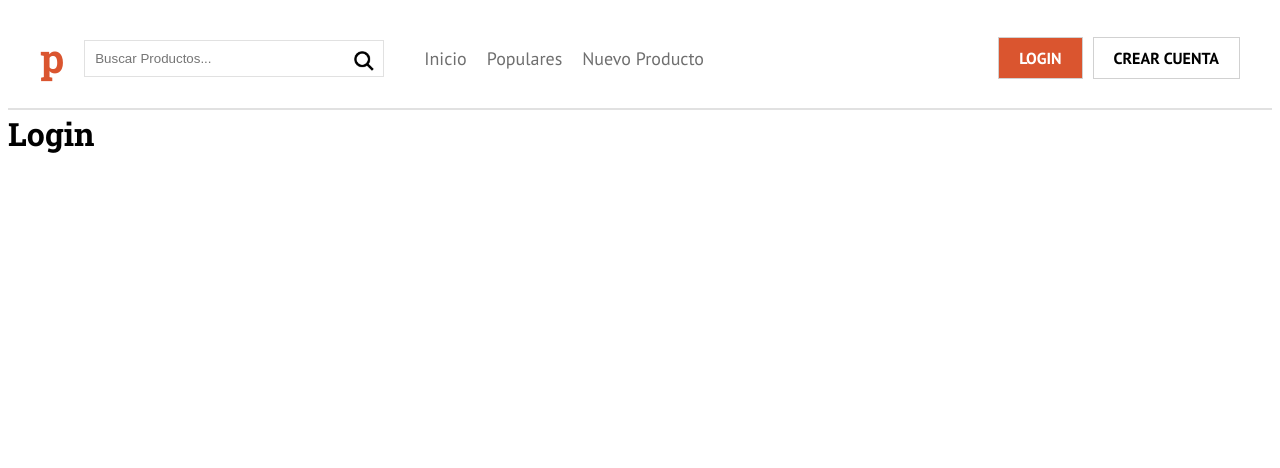
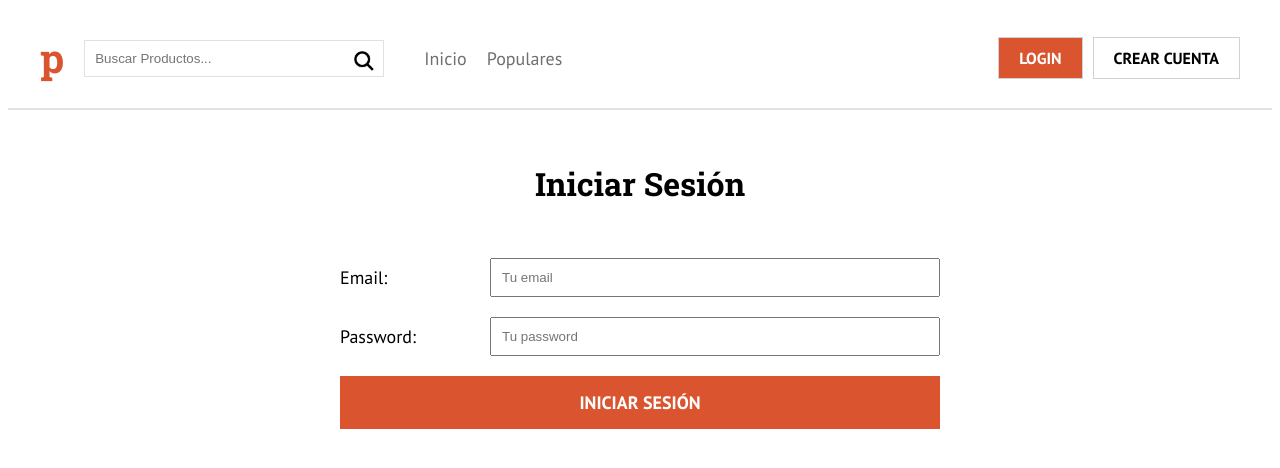
Before and after one commit to JuanDevH/producthund_next, a Next.js app: page /login in a window 1280 px wide. Shown: the top 468 px of the page. Built offline with nearby package versions, Linux system fonts and the light colour scheme; no server answers.

Commit message:
Cerrando Sesión del usuario

```diff
--- a/components/layout/Header.jsx
+++ b/components/layout/Header.jsx
@@ -1,10 +1,11 @@
-import React from 'react';
+import { useContext } from 'react';
 import Link from 'next/link';
 import styled from '@emotion/styled';
 import { css } from '@emotion/react';
 import Buscar from '../UI/Buscar';
 import Navegacion from './Navegacion';
 import Boton from '../UI/Boton';
+import { FirebaseContext } from '../../firebase';
 
 const HeaderContainer = styled.div`
     max-width: 1200px;
@@ -28,7 +29,7 @@
 
 const Header = () => {
 
-    const usuario = false;
+    const {usuario, firebase} = useContext(FirebaseContext)
 
     return (
         <header
@@ -68,10 +69,11 @@
                             css={css`
                                 margin-right: 2rem;
                             `}
-                            >Hola: JuanDev</p>
+                            >Hola: {usuario.displayName}</p>
 
                             <Boton
                                 bgColor="true"
+                                onClick={ () => firebase.cerrarSesion() }
                             >Cerrar Sesión</Boton>
                         </>
                     ) : (
--- a/components/layout/Navegacion.jsx
+++ b/components/layout/Navegacion.jsx
@@ -1,6 +1,7 @@
-import React from 'react';
+import { useContext } from 'react';
 import Link from 'next/link';
 import styled from '@emotion/styled';
+import { FirebaseContext } from '../../firebase';
 
 const Nav = styled.nav`
     padding-left: 2rem;
@@ -18,11 +19,16 @@
 `;
 
 const Navegacion = () => {
+
+    const { usuario } = useContext(FirebaseContext);
+
     return (
         <Nav>
             <Link href="/">Inicio</Link>
             <Link href="/populares">Populares</Link>
-            <Link href="/nuevo-producto">Nuevo Producto</Link>
+            {usuario && (
+                <Link href="/nuevo-producto">Nuevo Producto</Link>
+            )}
         </Nav>
     );
 }
--- a/firebase/firebase.jsx
+++ b/firebase/firebase.jsx
@@ -1,4 +1,6 @@
 import app from 'firebase/app';
+import 'firebase/auth';
+
 import firebaseConfig from './config';
 
 class Firebase {
@@ -6,6 +8,26 @@
         if(!app.apps.length) {
             app.initializeApp(firebaseConfig)
         }
+        this.auth = app.auth();
+    }
+
+    // Registra un usuario
+    async registrarUsuario(nombre, email, password) {
+        const nuevoUsuario = await this.auth.createUserWithEmailAndPassword(email, password);
+
+        return await nuevoUsuario.user.updateProfile({
+            displayName: nombre
+        })
+    }
+
+    // Inicia sesión del usuario
+    async login(email, password) {
+        return this.auth.signInWithEmailAndPassword(email, password);
+    }
+
+    // Cierra la sesión del suario
+    async cerrarSesion() {
+        await this.auth.signOut();
     }
 }
 
--- /dev/null
+++ b/hooks/useAutenticacion.jsx
@@ -0,0 +1,21 @@
+import { useState, useEffect } from 'react';
+import firebase from '../firebase';
+
+function useAutenticacion() {
+    const [ usuarioautenticado, setUsuarioAutenticado ] = useState(null);
+
+    useEffect(() => {
+        const unsuscribe = firebase.auth.onAuthStateChanged(usuario => {
+            if( usuario ) {
+                setUsuarioAutenticado(usuario);
+            } else {
+                setUsuarioAutenticado(null);
+            }
+
+        });
+        return () => unsuscribe();
+    }, []);
+    return usuarioautenticado;
+}
+
+export default useAutenticacion;
--- a/pages/_app.js
+++ b/pages/_app.js
@@ -1,14 +1,16 @@
 import App from 'next/app';
 import firebase, { FirebaseContext } from '../firebase';
+import useAutenticacion from '../hooks/useAutenticacion';
 
 const MyApp = props => {
-
+  const usuario = useAutenticacion();
   const { Component, pageProps } = props;
 
   return (
     <FirebaseContext.Provider
       value={{
-        firebase
+        firebase,
+        usuario
       }}
     >
       <Component {...pageProps} />
--- a/pages/login.jsx
+++ b/pages/login.jsx
@@ -1,11 +1,91 @@
+import { useState } from 'react';
+import { css } from '@emotion/react';
 import Layout from '../components/layout/Layout';
+import { Formulario, Campo, InputSubmit, Error } from '../components/UI/Formulario';
+import Router from 'next/router';
 
-const Login = () => (
-  <div>
-    <Layout>
-      <h1>Login</h1>
-    </Layout>
-  </div>
-)
+import firebase from '../firebase';
+
+// Validaciones
+import useValidacion from '../hooks/useValidacion';
+import validarIniciarSesion from '../validacion/validarIniciarSesion';
+
+const initialState = {
+  email: '',
+  password: ''
+}
+
+const Login = () => {
+
+    const [ error, setError ] = useState(false);
+
+    const { valores, errores, handleSubmit, handleChange, handleBlur } = useValidacion(initialState, validarIniciarSesion, iniciarSesion );
+
+    const { email, password } = valores;
+
+    async function iniciarSesion() {
+      try {
+        await firebase.login(email, password);
+        Router.push('/');
+
+      } catch (error) {
+        console.error('Hubo un error al autenticar el usuario', error);
+        setError(error.message);
+      }
+    }
+
+    return (
+        <div>
+            <Layout>
+                <>
+                    <h1
+                      css={css`
+                          text-align: center;
+                          margin-top: 5rem;
+                      `}
+                    >Iniciar Sesión</h1>
+                    <Formulario
+                      onSubmit={handleSubmit}
+                      noValidate
+                    >
+                      <Campo>
+                        <label htmlForm="email">Email:</label>
+                        <input
+                            type="email"
+                            name="email"
+                            id="email"
+                            placeholder="Tu email"
+                            value={email}
+                            onChange={handleChange}
+                            onBlur={handleBlur}
+                      /></Campo>
+                      {errores.email && <Error>{errores.email}</Error>}
+
+                      <Campo>
+                          <label htmlForm="password">Password:</label>
+                            <input
+                                type="password"
+                                name="password"
+                                id="password"
+                                placeholder="Tu password"
+                                value={password}
+                                onChange={handleChange}
+                                onBlur={handleBlur}
+                            />
+                      </Campo>
+                      {errores.password && <Error>{errores.password}</Error>}
+
+                      {error && <Error>{error}</Error>}
+
+                      <InputSubmit
+                          type="submit"
+                          value="Iniciar Sesión"
+                      />
+                    </Formulario>
+                </>
+            </Layout>
+        </div>
+    )
+}
 
 export default Login;
--- /dev/null
+++ b/validacion/validarIniciarSesion.jsx
@@ -0,0 +1,18 @@
+export default function validarIniciarSesion(valores) {
+    let errores = {};
+
+    // Validar el email
+    if(!valores.email) {
+        errores.email = "El Email es obligatorio";
+    } else if ( !/^[A-Z0-9._%+-]+@[A-Z0-9.-]+\.[A-Z]{2,}$/i.test(valores.email)) {
+        errores.email = "Email no valido"
+    }
+
+    // Validar password
+    if(!valores.password) {
+        errores.password = "El password es obligatorio";
+    } else if(valores.password.length < 6) {
+        errores.password = "El password debe ser de al menos 6 caracteres"
+    }
+    return errores;
+}
```
Also changed, not shown: pages/crear-cuenta.jsx (+16 -2 lines).
